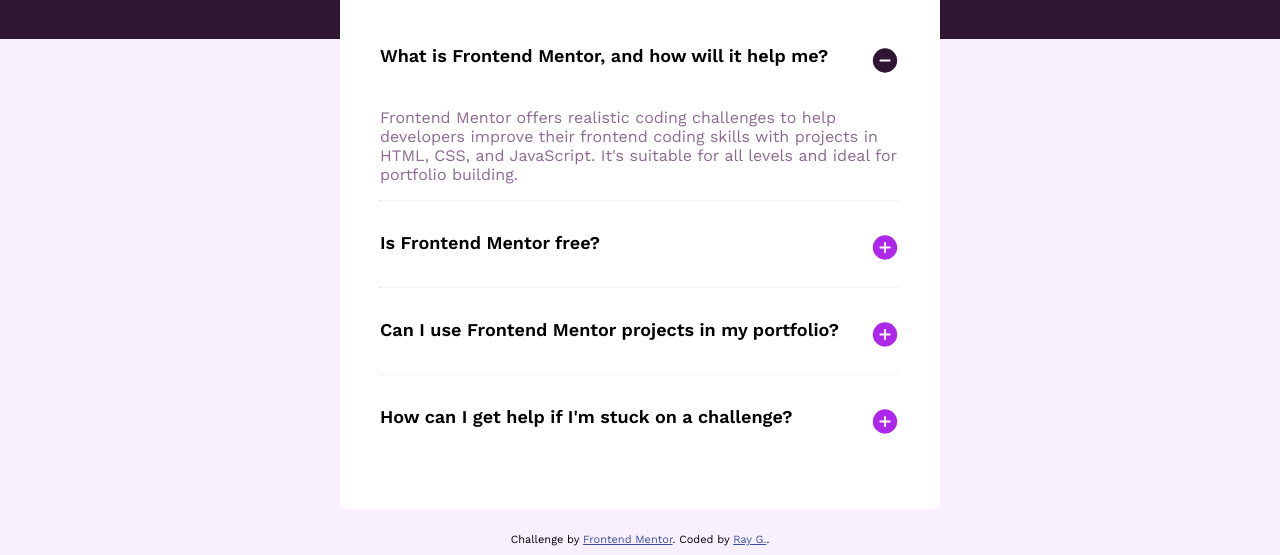
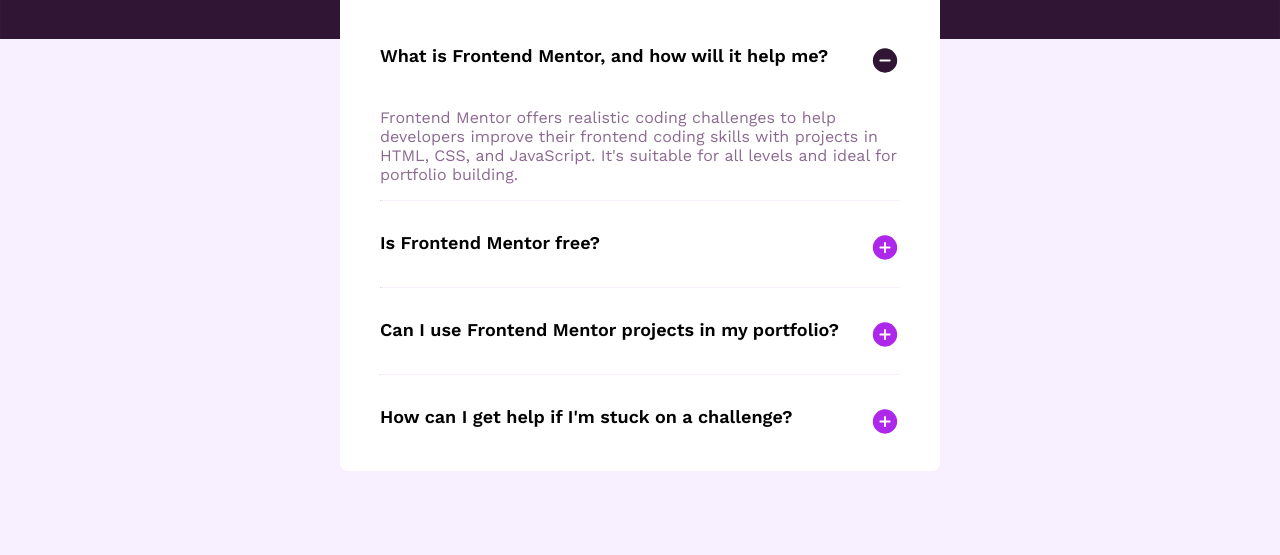
Before and after one commit to raygdev/faq-accordion-main, a website built with Vite: page index.html in a window 1280 px wide. Shown: the part 245-800 px from the top of the page. Built offline with nearby package versions, Linux system fonts and the light colour scheme.

Commit message:
Change bottom padding on article

```diff
--- a/index.html
+++ b/index.html
@@ -82,10 +82,10 @@
         </ul>
       </article>
     </div>
-    <div class="attribution">
+    <!-- <div class="attribution">
       Challenge by <a href="https://www.frontendmentor.io?ref=challenge" target="_blank">Frontend Mentor</a>.
       Coded by <a href="https://github.com/raygdev/faq-accordion-main">Ray G.</a>.
-    </div>
+    </div> -->
   </main>
 
     <script type="module" src="/src/main.js"></script>
--- a/src/style.css
+++ b/src/style.css
@@ -107,6 +107,7 @@
   max-width: 37.5rem;
   background-color: var(--white);
   padding: 1.5rem;
+  padding-bottom: 0rem;
   margin: 0 auto;
   border-radius: .5rem;
 }
@@ -153,6 +154,7 @@
     margin-bottom: 2rem;
   }
   article {
-    padding: 2.5rem
+    padding: 2.5rem;
+    padding-bottom: 0.1rem
   }
 }
```
